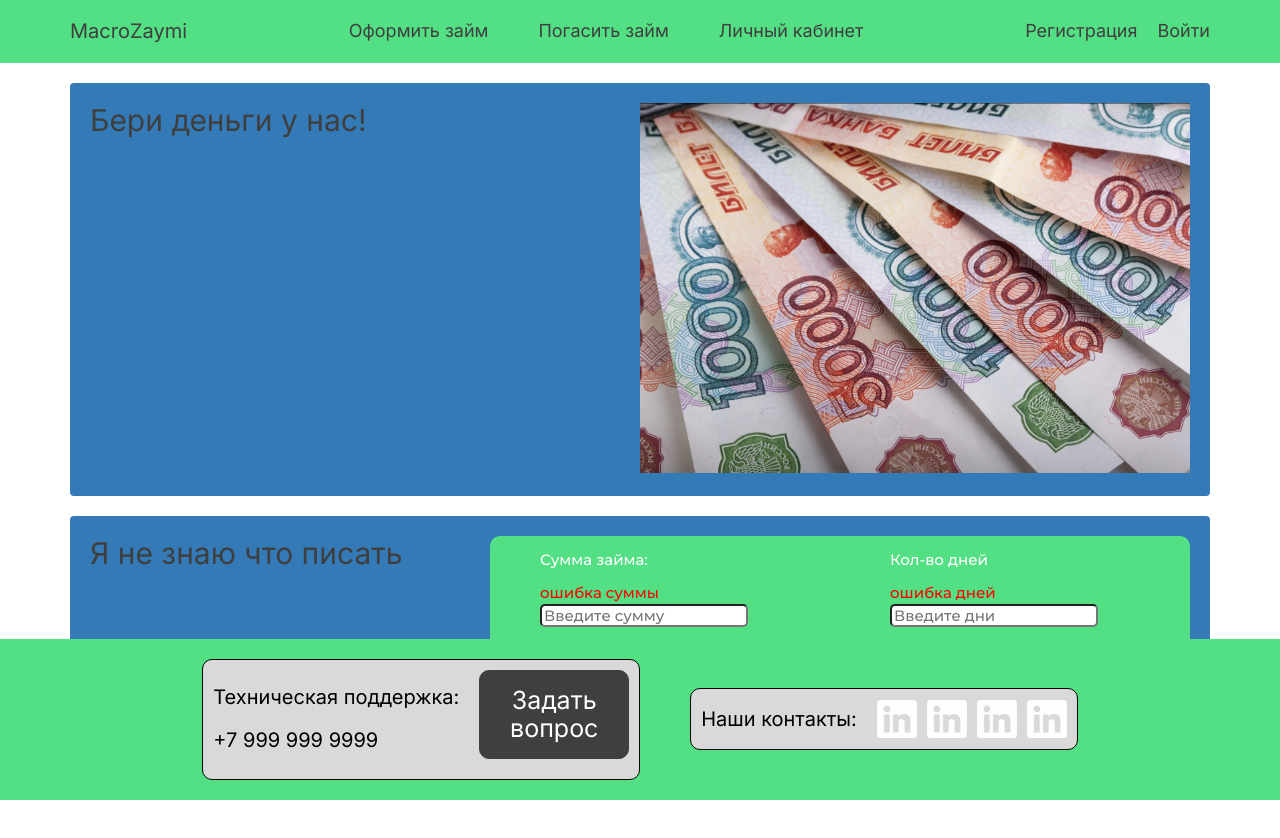
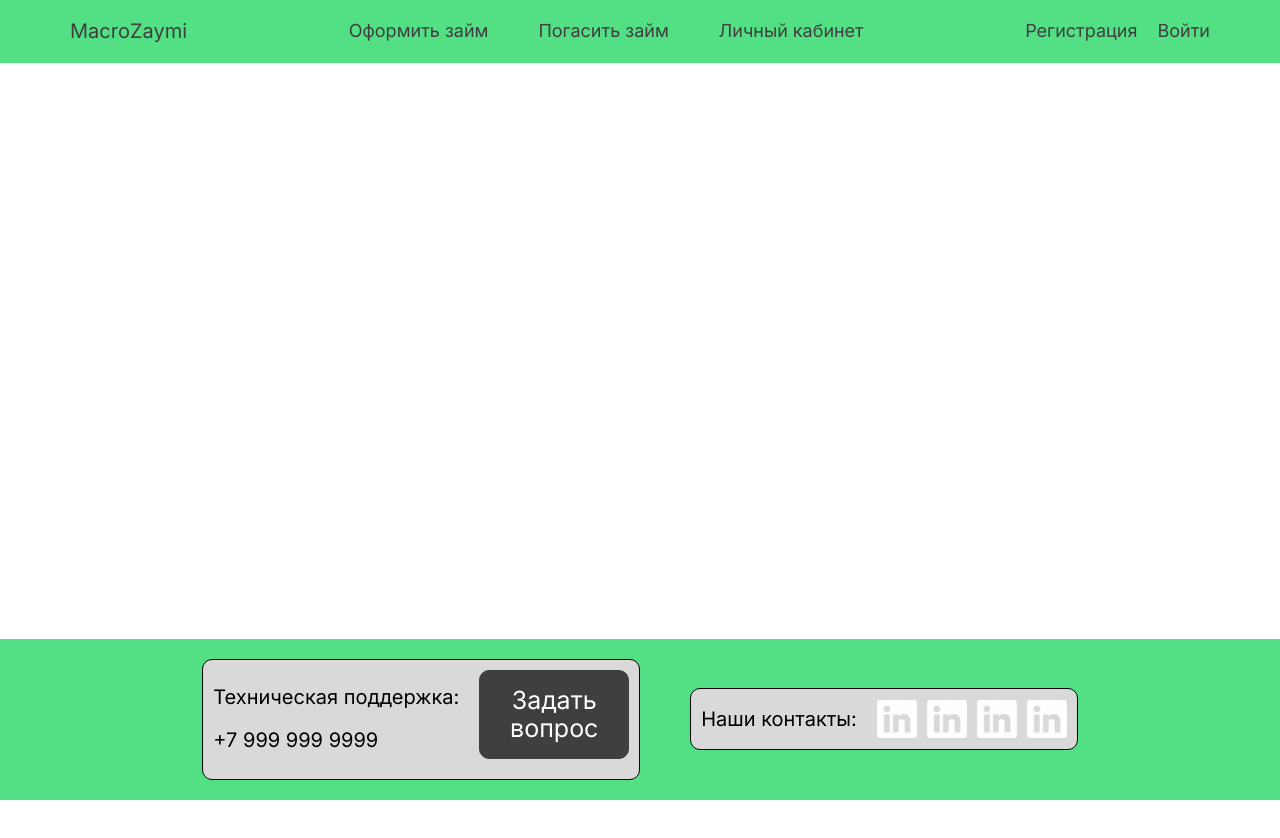
Before and after one commit to devloliconic/shift, a React (Create React App) app: page / in a window 1280 px wide. Shown: the top 838 px of the page. After the commit the page ends 800 px from the top, so only its background shows below. Built offline with nearby package versions, Linux system fonts and the light colour scheme.

Commit message:
Revert "Changed Start Page"
This reverts commit dff07adfc15abf9bc01d16c8021b5eb0cd8eb19c.

```diff
--- a/src/index.js
+++ b/src/index.js
@@ -4,7 +4,7 @@ import ReactDOM from 'react-dom/client';
 import "normalize.css"
 // import MainPage from './pages/mainpage/Mainpage';
 import { BrowserRouter} from 'react-router-dom';
-import App from './pages/startpage/Startpage';
+import App from './pages/mainpage/Mainpage';
 
 //import reportWebVitals from './reportWebVitals';
 
--- a/src/pages/mainpage/Mainpage.js
+++ b/src/pages/mainpage/Mainpage.js
@@ -10,7 +10,7 @@ function Mainpage() {
 
     return (
       <div className="page">
-        {/* <Header></Header> */}
+        <Header></Header>
 
           {/* <Main /> */}
 
--- a/src/pages/startpage/Startpage.js
+++ /dev/null
@@ -1,22 +0,0 @@
-import React from "react"
-import "normalize.css"
-import "../mainpage/mainglobal/MainGlobal.scss"
-import Header from "../mainpage/header/MainHeader"
-import Footer from "../mainpage/footer/MainFooter"
-import Main from "../mainpage/main/MainPMain"
-
-
-function StartPage() {
-
-    return (
-      <div className="page">
-        <Header></Header>
-
-          <Main />
-
-        <Footer></Footer>
-      </div>
-    );
-  }
-
-  export default StartPage
```
